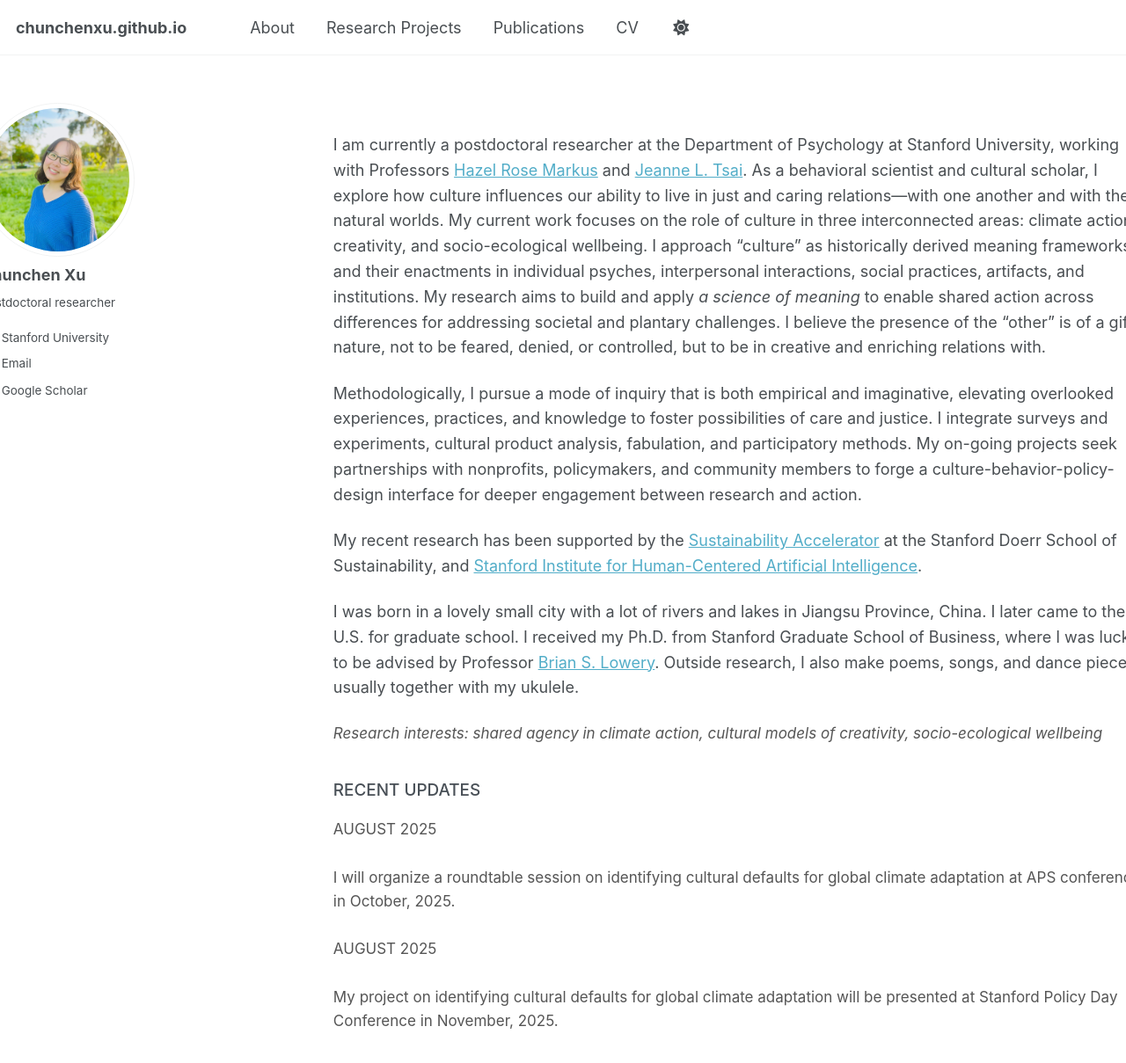
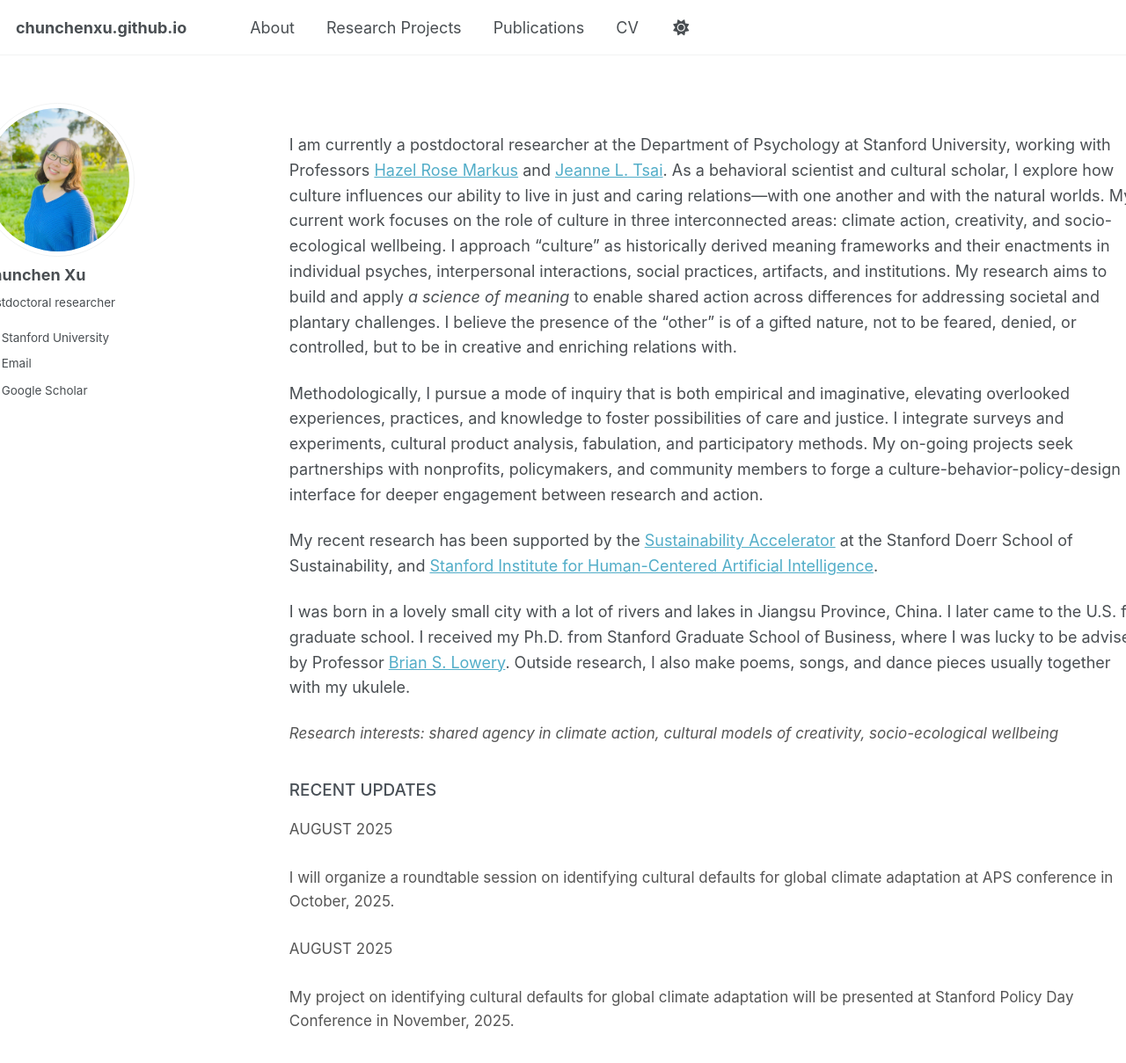
Before and after one commit to chunchenxu/chunchenxu.github.io, a Jekyll site: the page built from _pages/about.html, in a window 1280 px wide and 1400 px high. Shown: the top 1209 px of the window at 88% size. Built offline with Jekyll 4.4.1, drawn with Linux system fonts in a browser that asks for light colours; some web fonts are replaced; a script that is not in the unit is left out.

Commit message:
Update about.html

```diff
--- a/_pages/about.html
+++ b/_pages/about.html
@@ -42,9 +42,9 @@ My project on identifying cultural defaults for global climate adaptation will b
     max-width: none;           /* Remove max-width limit */
     width: calc(100% - 20px);  /* Use full width minus small buffer */
     margin: 0;                 /* Reset all margins */
-    margin-left: -30px;        /* Fine-tuned left shift */
-    margin-right: -140px;      /* Extend into right margin */
-    padding: 20px 40px;        /* Horizontal padding for readability */
+    margin-left: -60px;        /* Fine-tuned left shift */
+    margin-right: -180px;      /* Extend into right margin */
+    padding: 20px;        /* Horizontal padding for readability */
     font-size: 18px;
     font-family: -apple-system, BlinkMacSystemFont, "Segoe UI", Roboto, sans-serif;
     line-height: 1.6;
```
